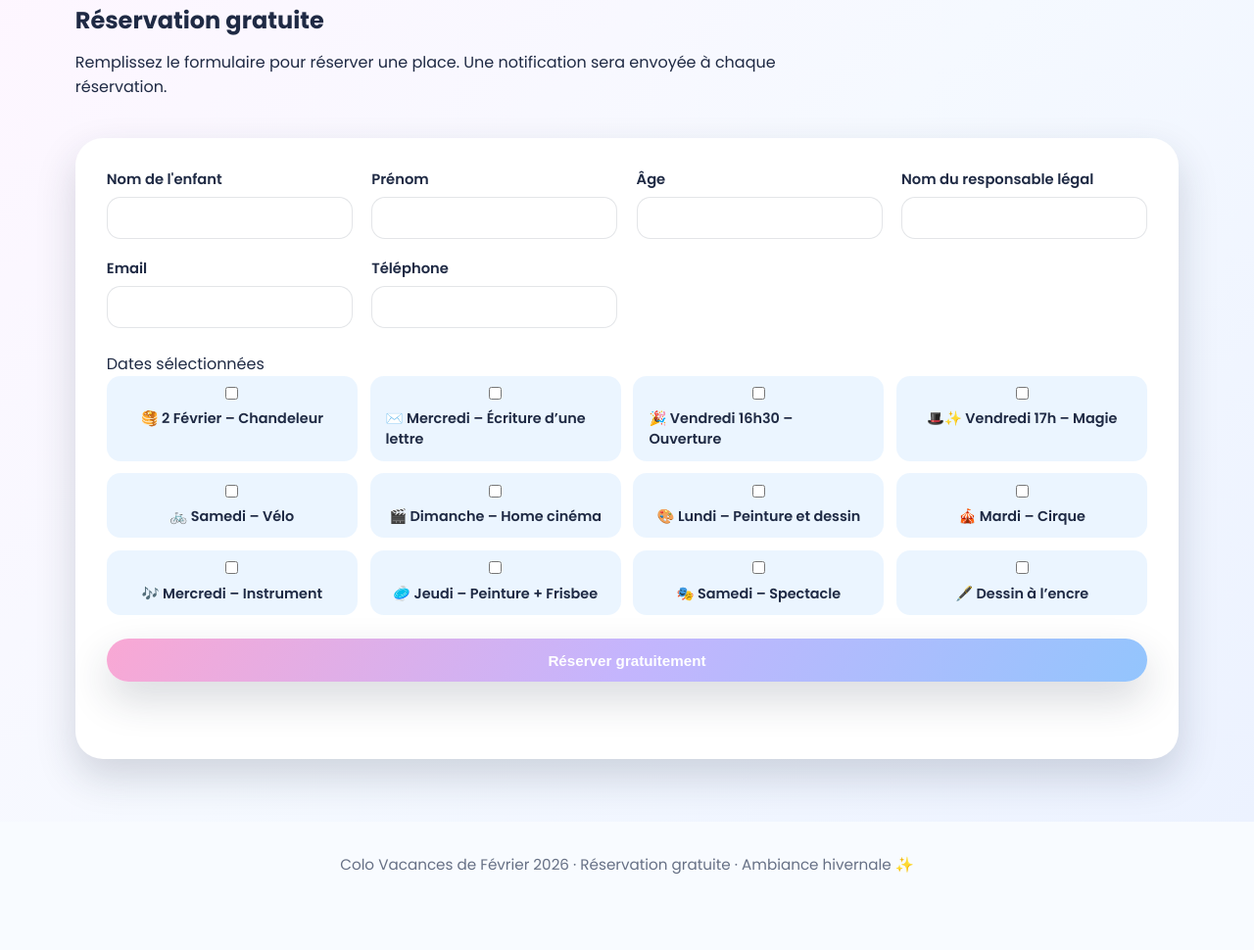
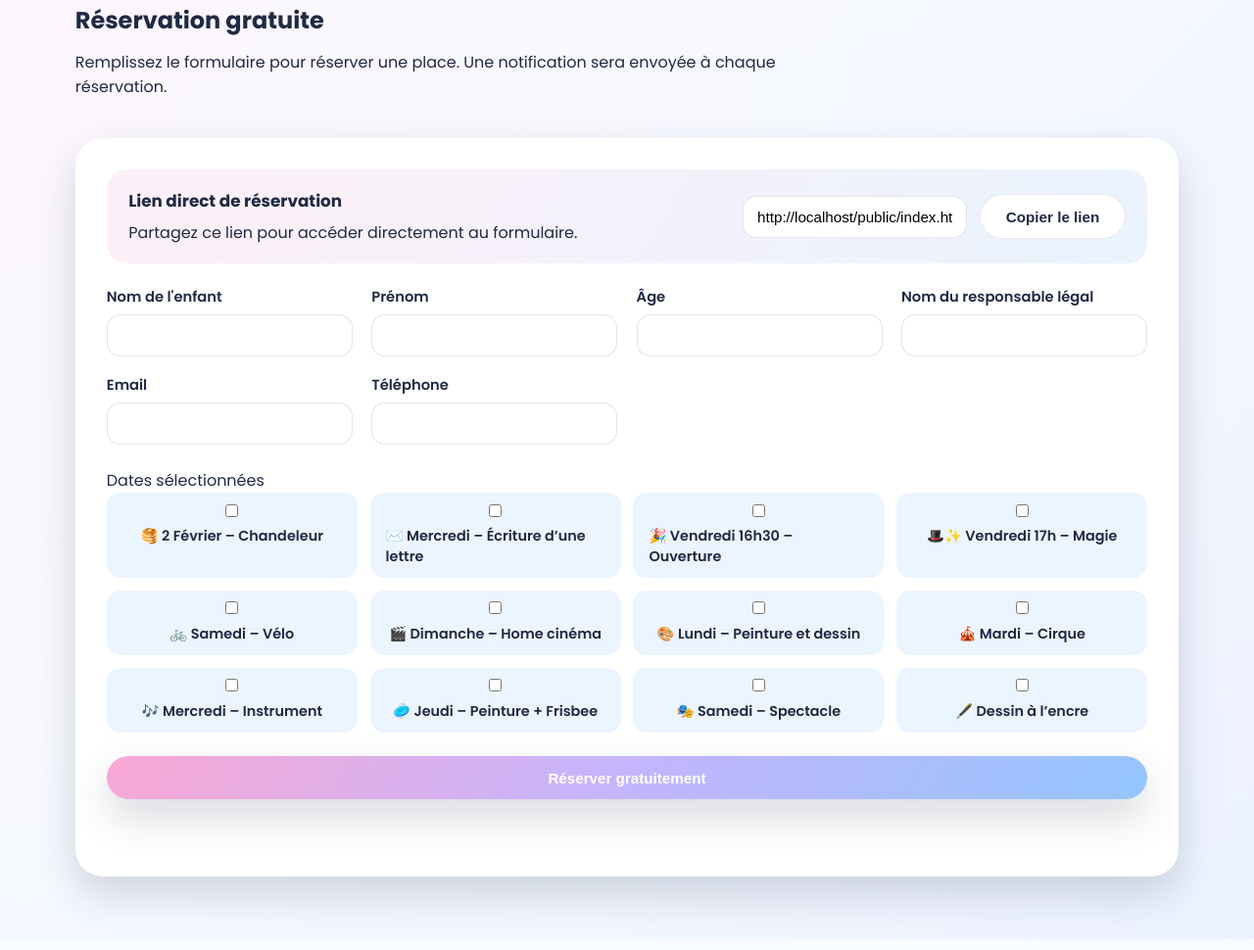
Before and after one commit to galichetethan37-beep/colo-f-vrier, a website: page public/index.html in a window 1280 px wide. Shown: the part 1240-2210 px from the top of the page at 98% size. Before the commit the page ends 2182 px from the top, so only its background shows below. Drawn offline with Linux system fonts and the light colour scheme.

Commit message:
Add shareable booking link section

```diff
--- a/public/app.js
+++ b/public/app.js
@@ -103,6 +103,8 @@ const form = document.getElementById("bookingForm");
 const formMessage = document.getElementById("formMessage");
 const heroTitle = document.getElementById("heroTitle");
 const enableNotifications = document.getElementById("enableNotifications");
+const bookingLinkInput = document.getElementById("bookingLink");
+const copyBookingLink = document.getElementById("copyBookingLink");
 
 const scrollTo = (targetId) => {
   const el = document.getElementById(targetId);
@@ -299,3 +301,28 @@ buildTitleAnimation();
 buildProgramCards();
 buildDateOptions();
 registerServiceWorker();
+
+const createBookingLink = () => {
+  const baseUrl =
+    window.location.origin && window.location.origin !== "null"
+      ? `${window.location.origin}${window.location.pathname.replace(/index\\.html$/, "")}`
+      : window.location.href.split("#")[0];
+  const link = `${baseUrl}#reservation`;
+  if (bookingLinkInput) {
+    bookingLinkInput.value = link;
+  }
+};
+
+copyBookingLink?.addEventListener("click", async () => {
+  if (!bookingLinkInput?.value) {
+    return;
+  }
+  try {
+    await navigator.clipboard.writeText(bookingLinkInput.value);
+    showMessage("Lien copié ✅");
+  } catch (error) {
+    showMessage("Impossible de copier le lien.", true);
+  }
+});
+
+createBookingLink();
--- a/public/index.html
+++ b/public/index.html
@@ -63,6 +63,16 @@
           </p>
         </div>
         <form id="bookingForm" class="booking__form">
+          <div class="booking-link">
+            <div>
+              <h3>Lien direct de réservation</h3>
+              <p>Partagez ce lien pour accéder directement au formulaire.</p>
+            </div>
+            <div class="booking-link__actions">
+              <input type="text" id="bookingLink" readonly aria-label="Lien de réservation" />
+              <button type="button" class="secondary" id="copyBookingLink">Copier le lien</button>
+            </div>
+          </div>
           <div class="form__grid">
             <label>
               Nom de l'enfant
--- a/public/styles.css
+++ b/public/styles.css
@@ -271,6 +271,34 @@ button:hover {
   gap: 1.5rem;
 }
 
+.booking-link {
+  display: flex;
+  align-items: center;
+  justify-content: space-between;
+  gap: 1.5rem;
+  padding: 1.2rem 1.4rem;
+  border-radius: 20px;
+  background: linear-gradient(120deg, rgba(249, 168, 212, 0.18), rgba(147, 197, 253, 0.2));
+}
+
+.booking-link h3 {
+  font-size: 1.05rem;
+  margin-bottom: 0.4rem;
+}
+
+.booking-link__actions {
+  display: flex;
+  flex-wrap: wrap;
+  align-items: center;
+  gap: 0.8rem;
+}
+
+.booking-link__actions input {
+  min-width: 220px;
+  flex: 1;
+  background: white;
+}
+
 .form__grid {
   display: grid;
   grid-template-columns: repeat(auto-fit, minmax(220px, 1fr));
@@ -424,4 +452,13 @@ input:focus {
   .hero__scene {
     height: 240px;
   }
+
+  .booking-link {
+    flex-direction: column;
+    align-items: flex-start;
+  }
+
+  .booking-link__actions {
+    width: 100%;
+  }
 }
```
